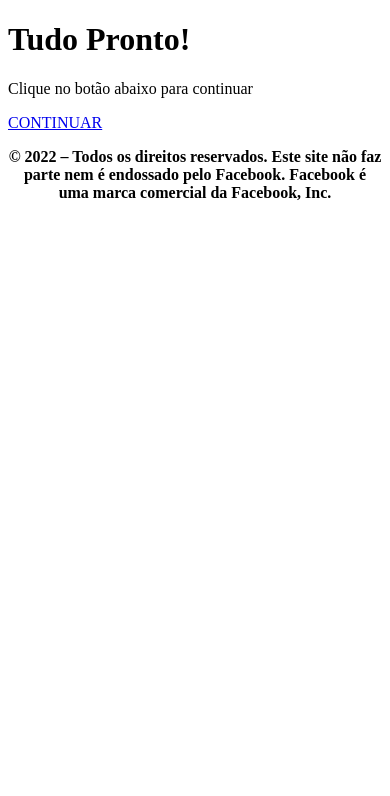
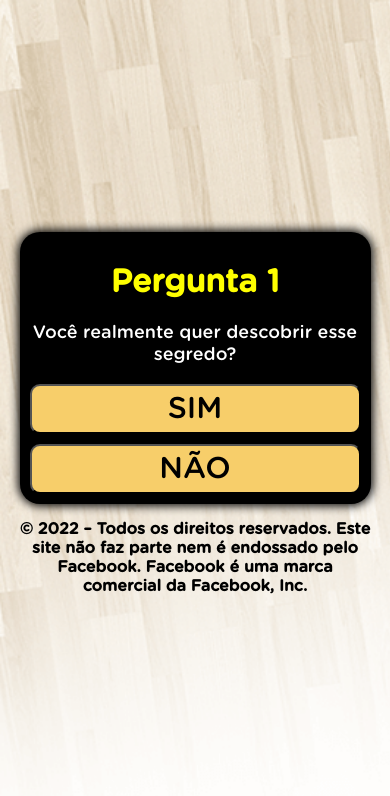
Before and after one commit to empreendimentosdigital/r3m-online, a plain HTML site: page index.html in a window 390 px wide. Drawn offline with Linux system fonts and the light colour scheme.

Commit message:
Add files via upload

```diff
--- a/index.html
+++ b/index.html
@@ -1,26 +1,131 @@
 <!DOCTYPE html>
 <html lang="pt-br">
+<title>Perguntas e Respostas</title>
+<meta name="facebook-domain-verification" content="xqgk3n34kfi1wrcl35dzhmm7m7mhpv" />
 <head>
+
 <meta charset="utf-8">
 <meta name="viewport" content="width=device-width, initial-scale=1, shrink-to-fit=no">
-  <link rel="stylesheet" href="style.css">
-  <title>Tudo Pronto!</title>
+<link rel="shortcut icon" href="favicon.jpg">
+<style>
+    header {
+      background:"headerbg2.png";
+      background-repeat: no-repeat;
+    }
+    @font-face {
+      font-family: Gotham Rounded;
+      src: url("font.otf") format("opentype");
+    }
+    *, *::before, *::after {
+      box-sizing: border-box;
+      font-family: Gotham Rounded;
+    }
+    body {
+      padding: 0;
+      margin: 0;
+      display: flex;
+      flex-direction: column;
+      justify-content: center;
+      align-items: center;
+      width: 100vw;
+      height: 100vh;
+      background: url("fundo.png");
+      background-size: cover;
+      background-repeat: no-repeat;
+    }
+    .container {
+      width: 700px;
+      max-width: 90%;
+    }
+    .black {
+      background-color: black;
+      padding: 10px;
+      text-align: center;
+      border-radius: 20px;
+      box-shadow: 0 0 10px 2px black;
+    }
+    .answer {
+      display: grid;
+      grid-template-columns: repeat(2, auto);
+      gap: 10px;
+    }
+    @media (max-width: 991px) {
+      .answer {
+        display: grid;
+        grid-template-columns: repeat(1, auto);
+        gap: 10px;
+      }
+    }
+    .btn {
+      border-radius: 10px;
+      padding: 5px 10px;
+      font-size: 30px;
+      background-color: #f7ce6a;
+      outline: none;
+      text-decoration: none;
+      color: black;
+    }
+    .black h1 {
+      color: yellow;
+    }
+    .black p {
+      font-size: 18px;
+      color: white;
+    }
+    .hide {
+      display: none;
+    }
+  </style>
 </head>
 <body>
+
 <div class="container">
 <div class="black">
-      <div>
+<div id="primeira">
 <div class="question">
-          <h1>Tudo Pronto!</h1>
-          <p>Clique no botão abaixo para continuar</p>
+<h1>Pergunta 1</h1>
+<p>Você realmente quer descobrir esse segredo?</p>
 </div>
 <div class="answer">
-          <a class="btn" href="https://protocolozerobarriga.com/">CONTINUAR</a>
+<button class="btn" onclick="segunda()">SIM</button>
+<button class="btn" onclick="segunda()">NÃO</button>
+</div>
+</div>
+<div id="segunda" class="hide">
+<div class="question">
+<h1>Pergunta 2</h1>
+<p>Você promete não revelar para ninguém?</p>
+</div>
+<div class="answer">
+<button class="btn" onclick="terceira()">SIM</button>
+<button class="btn" onclick="terceira()">NÃO</button>
+</div>
+</div>
+<div id="terceira" class="hide">
+<div class="question">
+<h1>Pergunta 3</h1>
+<p>O vídeo a seguir tem um limite para pouquíssimas pessoas verem ao mesmo tempo... Você pretende ver até o fim?</p>
+</div>
+<div class="answer">
+<button class="btn" onclick="redirect()">SIM</button>
+<button class="btn" onclick="redirect()">NÃO</button>
 </div>
 </div>
 </div>
 <p style="text-align: center; font-weight: bold;">© 2022 – Todos os direitos reservados. Este site não faz parte nem é endossado pelo Facebook. Facebook é uma marca comercial da Facebook, Inc.</p>
 </div>
-  <script type="text/javascript" src="script.js"></script>
+<script>
+    function segunda() {
+      document.getElementById("primeira").classList.add("hide")
+      document.getElementById("segunda").classList.remove("hide")
+    }
+    function terceira() {
+      document.getElementById("segunda").classList.add("hide")
+      document.getElementById("terceira").classList.remove("hide")
+    }
+    function redirect() {
+      location.href = "./pv/"
+    }
+  </script>
 </body>
 </html>
```
Lines whose indentation alone changed are shown as unchanged.
